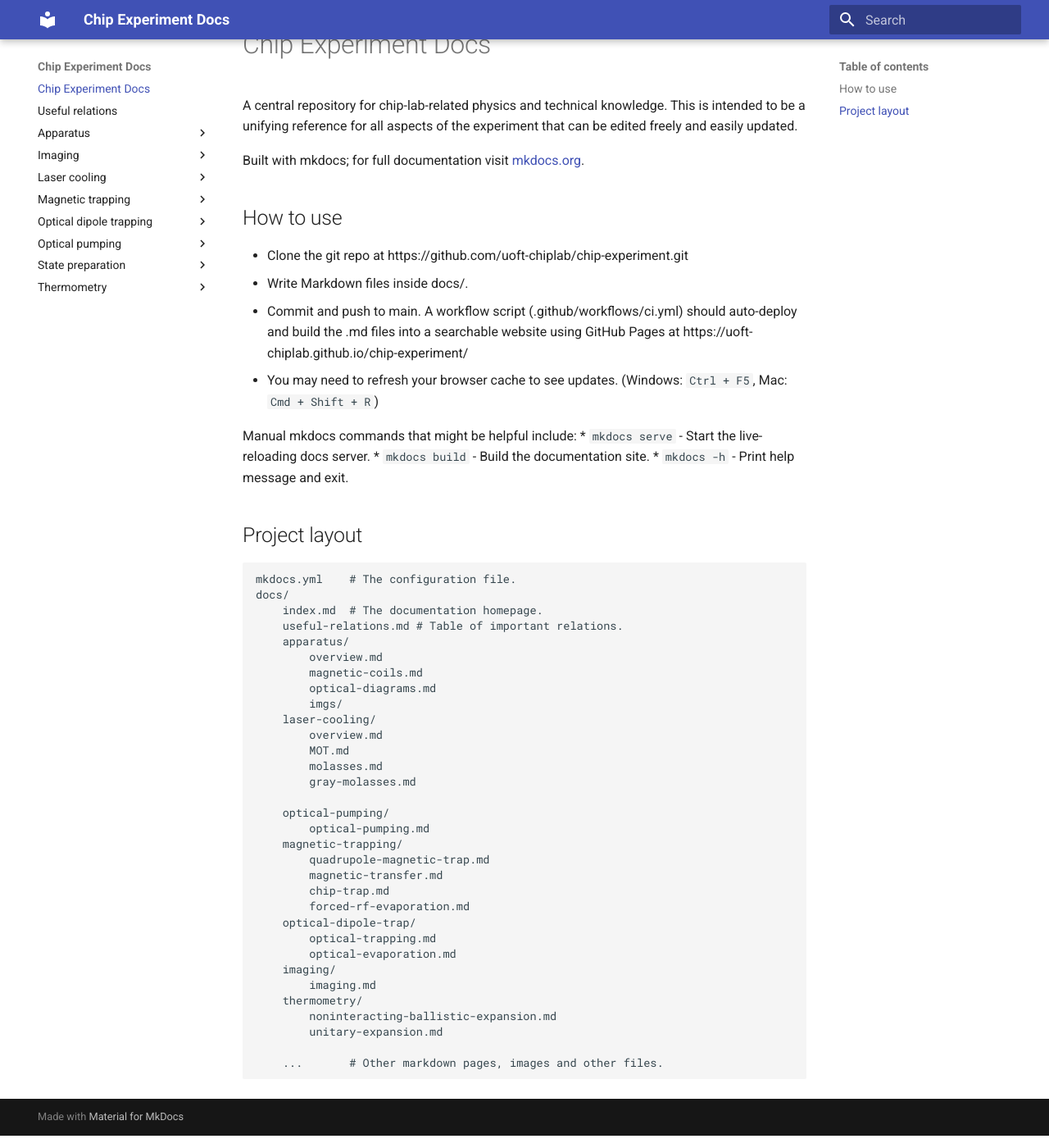
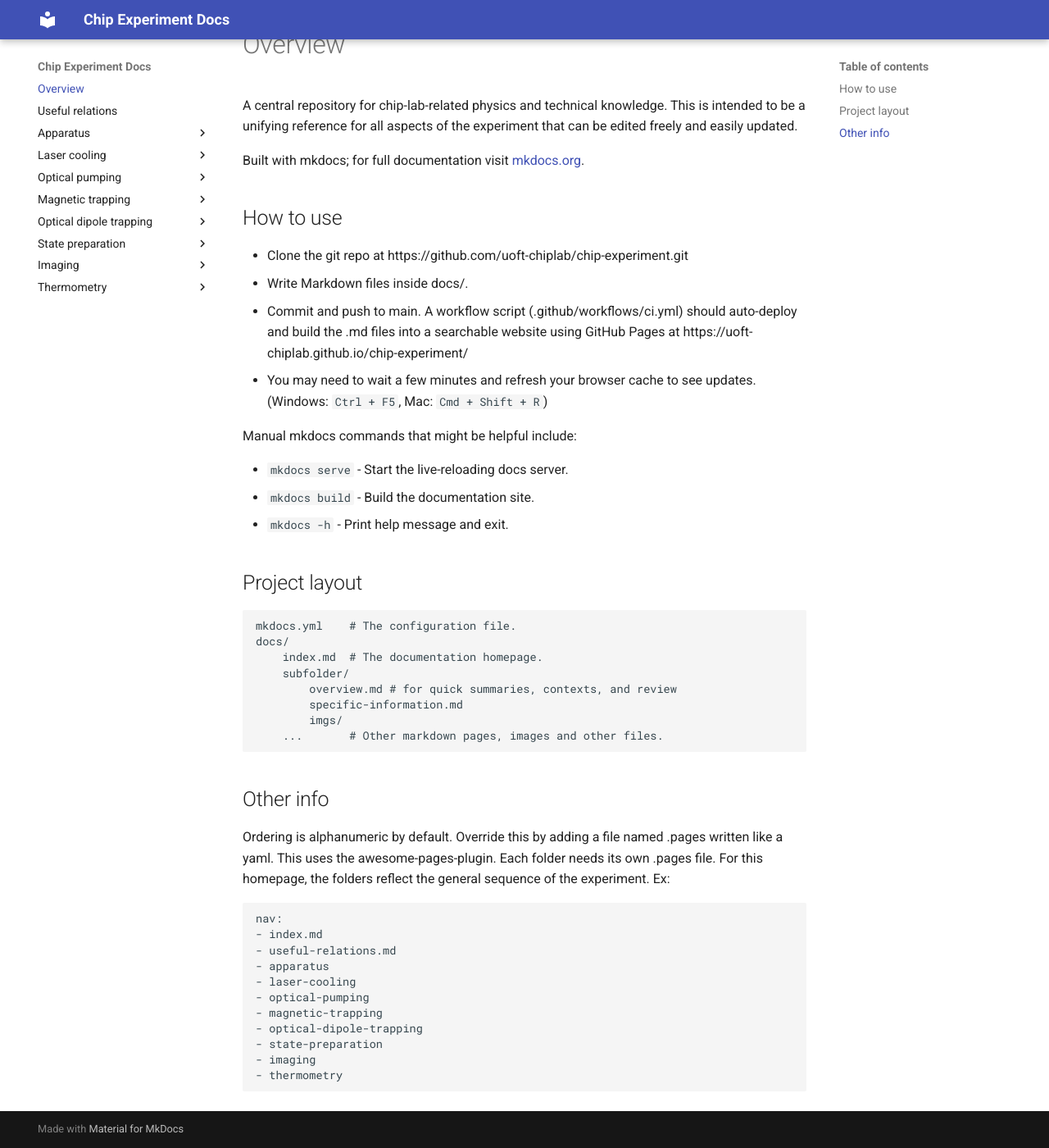
Before and after one commit to uoft-chiplab/chip-experiment, an MkDocs documentation site: the page built from docs/index.md, in a window 1280 px wide and 1400 px high, scrolled down 64 px. Shown: the whole window at 82% size. Built offline with MkDocs 1.6.1 and Material for MkDocs 9.7.7, drawn with Linux system fonts in a browser that asks for light colours.

Commit message:
test ordering plugin

```diff
--- a/docs/index.md
+++ b/docs/index.md
@@ -1,4 +1,4 @@
-# Chip Experiment Docs
+# Overview
 
 A central repository for chip-lab-related physics and technical knowledge. This is intended to be a unifying reference for all aspects of the experiment that can be edited freely and easily updated.
 
@@ -8,9 +8,10 @@ Built with mkdocs; for full documentation visit [mkdocs.org](https://www.mkdocs.
 * Clone the git repo at https://github.com/uoft-chiplab/chip-experiment.git
 * Write Markdown files inside docs/.
 * Commit and push to main. A workflow script (.github/workflows/ci.yml) should auto-deploy and build the .md files into a searchable website using GitHub Pages at https://uoft-chiplab.github.io/chip-experiment/
-* You may need to refresh your browser cache to see updates. (Windows: `Ctrl + F5`, Mac: `Cmd + Shift + R`)
+* You may need to wait a few minutes and refresh your browser cache to see updates. (Windows: `Ctrl + F5`, Mac: `Cmd + Shift + R`)
 
 Manual mkdocs commands that might be helpful include:
+
 * `mkdocs serve` - Start the live-reloading docs server.
 * `mkdocs build` - Build the documentation site.
 * `mkdocs -h` - Print help message and exit.
@@ -20,32 +21,23 @@ Manual mkdocs commands that might be helpful include:
     mkdocs.yml    # The configuration file.
     docs/
         index.md  # The documentation homepage.
-        useful-relations.md # Table of important relations.
-        apparatus/
-            overview.md
-            magnetic-coils.md
-            optical-diagrams.md
+        subfolder/
+            overview.md # for quick summaries, contexts, and review
+            specific-information.md
             imgs/
-        laser-cooling/
-            overview.md
-            MOT.md
-            molasses.md
-            gray-molasses.md
+        ...       # Other markdown pages, images and other files.
 
-        optical-pumping/
-            optical-pumping.md
-        magnetic-trapping/
-            quadrupole-magnetic-trap.md
-            magnetic-transfer.md
-            chip-trap.md
-            forced-rf-evaporation.md
-        optical-dipole-trap/
-            optical-trapping.md
-            optical-evaporation.md
-        imaging/
-            imaging.md
-        thermometry/
-            noninteracting-ballistic-expansion.md
-            unitary-expansion.md
+## Other info
+Ordering is alphanumeric by default. Override this by adding a file named .pages written like a yaml. This uses the awesome-pages-plugin. Each folder needs its own .pages file. For this homepage, the folders reflect the general sequence of the experiment. Ex:
 
-        ...       # Other markdown pages, images and other files.
+    nav:
+    - index.md
+    - useful-relations.md
+    - apparatus
+    - laser-cooling
+    - optical-pumping
+    - magnetic-trapping
+    - optical-dipole-trapping
+    - state-preparation
+    - imaging
+    - thermometry
--- a/mkdocs.yml
+++ b/mkdocs.yml
@@ -13,3 +13,6 @@ theme:
 markdown_extensions:
   - attr_list
   - md_in_html
+
+plugins:
+  - awesome-pages
```
Also changed, not shown: docs/.pages (added), docs/laser-cooling/MOT.md (added), docs/laser-cooling/gray-molasses.md (added), docs/laser-cooling/optical-molasses.md (added).
